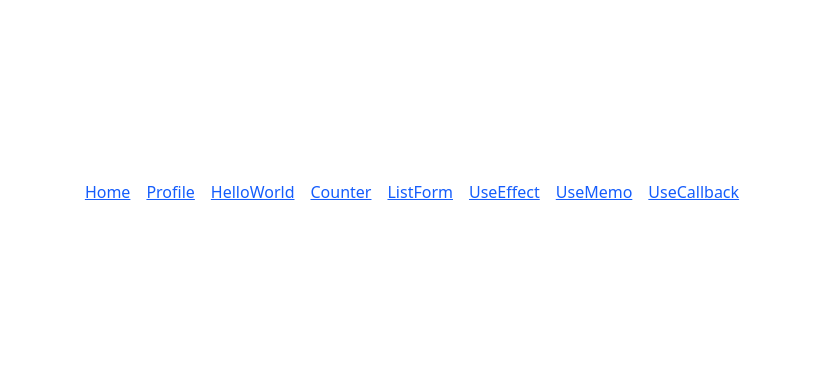
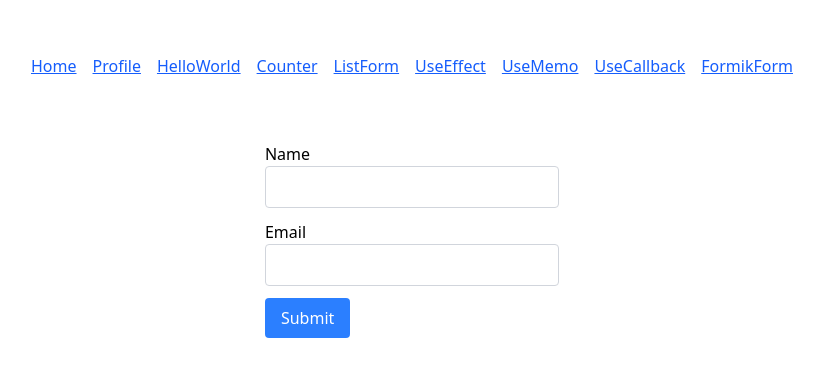
Before and after one commit to solmazmaabi-droid/SolmazMaabi-intern-repo, a React (Vite) app: page /components/FormikForm in a window 1280 px wide. Shown: the part 196-572 px from the top of the page, without its empty margins (228-1051 px from the left). Built offline with nearby package versions, Linux system fonts and the light colour scheme.

Commit message:
Add: 📌 Handling Forms with Formik

```diff
--- /dev/null
+++ b/Markdowns/5. React fundamentals/form_handling.md
@@ -0,0 +1,9 @@
+# 📌 Handling Forms with Formik
+
+## ❓ How does Formik simplify form management compared to handling state manually?
+
+Formik simplifies form management by centralising form values, change handlers, blur handlers, validation state, and submission logic in one place. Instead of creating separate `useState` variables and handlers for each field, Formik provides a consistent pattern (`values`, `handleChange`, `handleBlur`, `errors`, `touched`, and `handleSubmit`) that reduces repetitive code and makes forms easier to maintain as they grow.
+
+## ❓ What are the benefits of using Formik’s validation instead of writing validation logic manually?
+
+Formik’s validation (especially with Yup) makes validation more structured and reusable by defining rules in a schema. It automatically tracks and displays errors based on user interaction (`touched`) and prevents submission when validation fails. This approach reduces bugs, keeps validation logic separate from UI code, and makes it easier to update or extend validation rules later.
--- a/package.json
+++ b/package.json
@@ -45,8 +45,10 @@
     "vite": "^7.3.1"
   },
   "dependencies": {
+    "formik": "^2.4.9",
     "react": "^19.2.3",
     "react-dom": "^19.2.3",
-    "react-router-dom": "^7.12.0"
+    "react-router-dom": "^7.12.0",
+    "yup": "^1.7.1"
   }
 }
--- a/src/App.jsx
+++ b/src/App.jsx
@@ -7,6 +7,7 @@ import Profile from "./Profile";
 import UseEffectDemo from "./components/UseEffectDemo";
 import UseMemoDemo from "./components/UseMemoDemo";
 import UseCallbackDemo from "./components/UseCallbackDemo";
+import FormikForm from "./components/FormikForm";
 
 export default function App() {
   <div className="p-6 bg-blue-600 text-white">Tailwind test</div>
@@ -39,6 +40,9 @@ export default function App() {
         <Link to="/components/UseCallbackDemo" className="text-blue-600 underline">
           UseCallback
         </Link>
+        <Link to="/components/FormikForm" className="text-blue-600 underline">
+          FormikForm
+        </Link>
       </nav>
 
       <Routes>
@@ -50,6 +54,7 @@ export default function App() {
         <Route path="/components/UseEffectDemo" element={<UseEffectDemo />} />
         <Route path="/components/UseMemoDemo" element={<UseMemoDemo />} />
         <Route path="/components/UseCallbackDemo" element={<UseCallbackDemo />} />
+        <Route path="/components/FormikForm" element={<FormikForm />} />
 
       </Routes>
 
--- /dev/null
+++ b/src/components/FormikForm.jsx
@@ -0,0 +1,74 @@
+import { useFormik } from "formik";
+import * as Yup from "yup";
+import Button from "./Button";
+
+
+function FormikForm() {
+  const formik = useFormik({
+    initialValues: {
+      name: "",
+      email: "",
+    },
+    validationSchema: Yup.object({
+      name: Yup.string().required("Name is required"),
+      email: Yup.string()
+        .email("Please enter a valid email")
+        .required("Email is required"),
+    }),
+    onSubmit: (values, { resetForm }) => {
+      console.log("Form submitted:", values);
+      resetForm();
+    },
+  });
+
+  return (
+    <div style={{ padding: 16, maxWidth: 420 }}>
+
+      <form onSubmit={formik.handleSubmit}>
+        {/* Name */}
+        <div style={{ marginBottom: 12 }}>
+          <label htmlFor="name">Name</label>
+          <input
+            id="name"
+            name="name"
+            type="text"
+            onChange={formik.handleChange}
+            onBlur={formik.handleBlur}
+            value={formik.values.name}
+            className="w-full p-2 border border-gray-300 rounded"
+          />
+          {formik.touched.name && formik.errors.name ? (
+            <p style={{ color: "red", margin: "6px 0 0" }}>
+              {formik.errors.name}
+            </p>
+          ) : null}
+        </div>
+
+        {/* Email */}
+        <div style={{ marginBottom: 12 }}>
+          <label htmlFor="email">Email</label>
+          <input
+            id="email"
+            name="email"
+            type="email"
+            onChange={formik.handleChange}
+            onBlur={formik.handleBlur}
+            value={formik.values.email}
+            className="w-full p-2 border border-gray-300 rounded"
+          />
+          {formik.touched.email && formik.errors.email ? (
+            <p style={{ color: "red", margin: "6px 0 0" }}>
+              {formik.errors.email}
+            </p>
+          ) : null}
+        </div>
+
+        <Button type="submit" style={{ padding: "8px 14px" }}>
+          Submit
+        </Button>
+      </form>
+    </div>
+  );
+}
+
+export default FormikForm;
```
Also changed, not shown: 1 other file (tests, documents, lock files or other folders).
